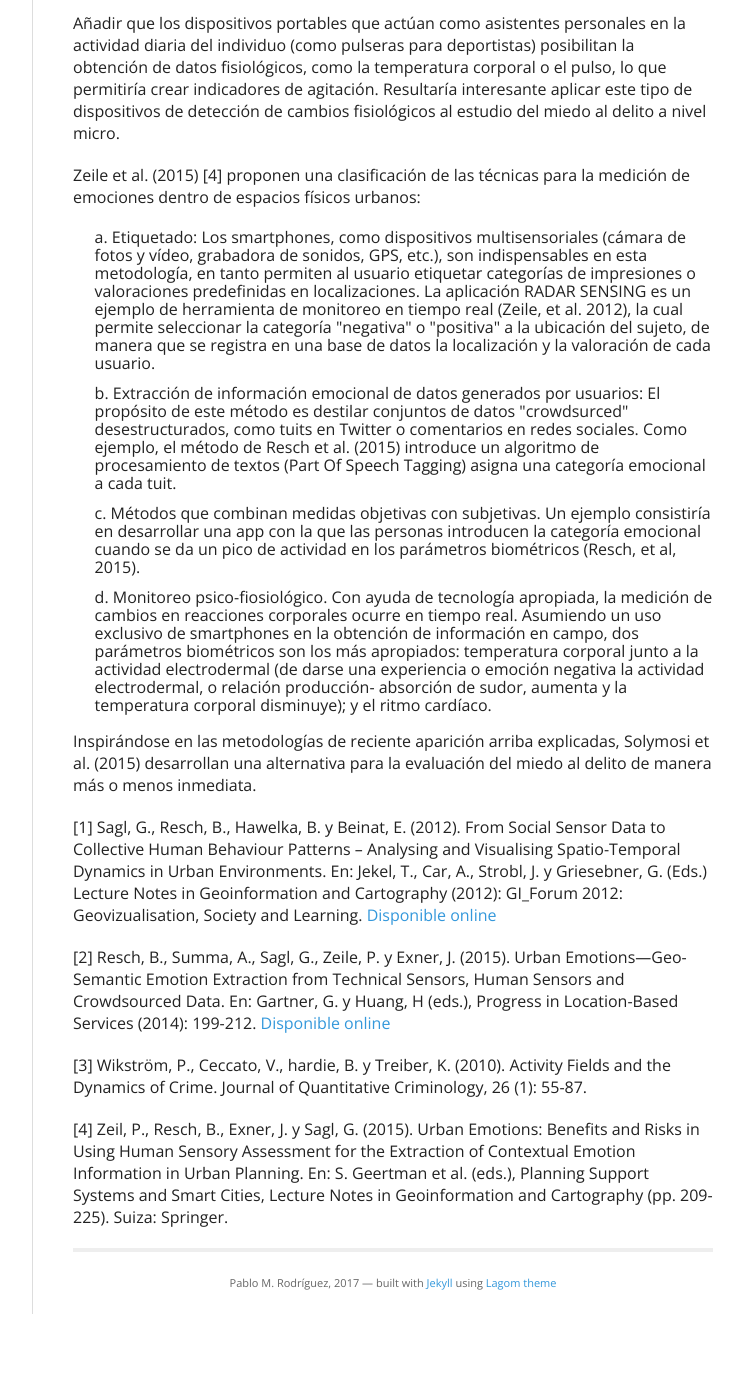
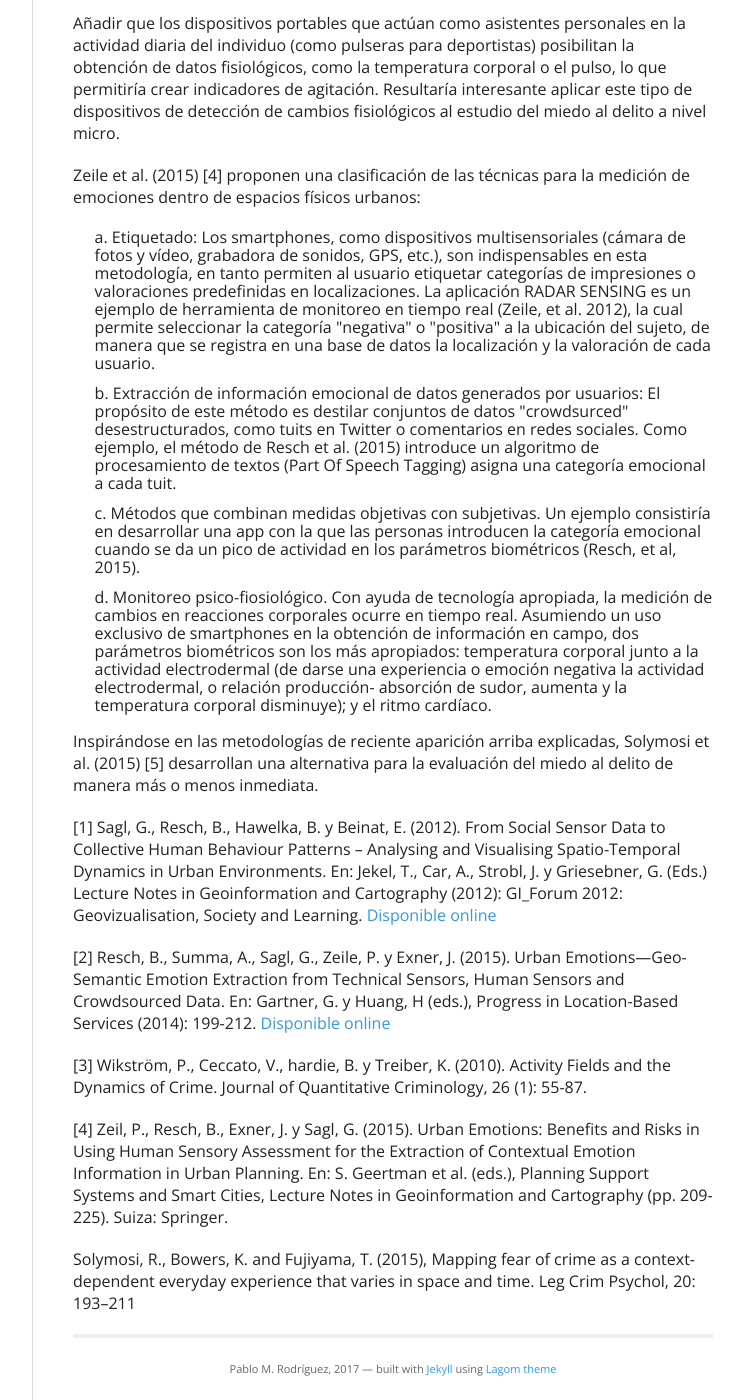
Before and after one commit to fearofcrime/fearofcrime.github.io, a Jekyll site: the page built from _posts/2017-03-22-innovacion-metodo-2.md, in a window 1280 px wide and 1400 px high, scrolled down 2614 px. Shown: the whole window, without its empty margins (378-1122 px from the left). Built offline with Jekyll 4.4.1, drawn with Linux system fonts in a browser that asks for light colours; nearby versions of some CDN libraries; before the commit the page ends 3928 px from its top, so only the background shows below that.

Commit message:
Update 2017-03-22-innovacion-metodo-2.md

```diff
--- a/_posts/2017-03-22-innovacion-metodo-2.md
+++ b/_posts/2017-03-22-innovacion-metodo-2.md
@@ -33,7 +33,9 @@ categories:
 <li>d. Monitoreo psico-fiosiológico. Con ayuda de tecnología apropiada, la medición de cambios en reacciones corporales ocurre en tiempo real. Asumiendo un uso exclusivo de smartphones en la obtención de información en campo, dos parámetros biométricos son los más apropiados: temperatura corporal junto a la actividad electrodermal (de darse una experiencia o emoción negativa la actividad electrodermal, o relación producción- absorción de sudor, aumenta y la temperatura corporal disminuye); y el ritmo cardíaco. </li>
 </ul>
 
-<p> Inspirándose en las metodologías de reciente aparición arriba explicadas, Solymosi et al. (2015) desarrollan una alternativa para la evaluación del miedo al delito de manera más o menos inmediata. </p>
+<p> Inspirándose en las metodologías de reciente aparición arriba explicadas, Solymosi et al. (2015) [5] desarrollan una alternativa para la evaluación del miedo al delito de manera más o menos inmediata. </p>
+
+<p></p>
 
 <p>[1] Sagl, G., Resch, B., Hawelka, B. y Beinat, E. (2012). From Social Sensor Data to Collective Human Behaviour Patterns – Analysing and Visualising Spatio-Temporal Dynamics in Urban Environments. En: Jekel, T., Car, A., Strobl, J. y Griesebner, G. (Eds.) Lecture Notes in Geoinformation and Cartography (2012): GI_Forum 2012: Geovizualisation, Society and Learning. <a href="http://senseable.mit.edu/papers/pdf/20121109_Sagl_etal_FromSocial_Forum2012.pdf" target="_blank">Disponible online</a></p>
 
@@ -42,3 +44,4 @@ categories:
 
 <p>[3] Wikström, P., Ceccato, V., hardie, B. y Treiber, K. (2010). Activity Fields and the Dynamics of Crime. Journal of Quantitative Criminology, 26 (1): 55-87.
 <p>[4] Zeil, P., Resch, B., Exner, J. y Sagl, G. (2015). Urban Emotions: Benefits and Risks in Using Human Sensory Assessment for the Extraction of Contextual Emotion Information in Urban Planning. En: S. Geertman et al. (eds.), Planning Support Systems and Smart Cities, Lecture Notes in Geoinformation and Cartography (pp. 209-225). Suiza: Springer.
+<p> Solymosi, R., Bowers, K. and Fujiyama, T. (2015), Mapping fear of crime as a context-dependent everyday experience that varies in space and time. Leg Crim Psychol, 20: 193–211 </p>
```
